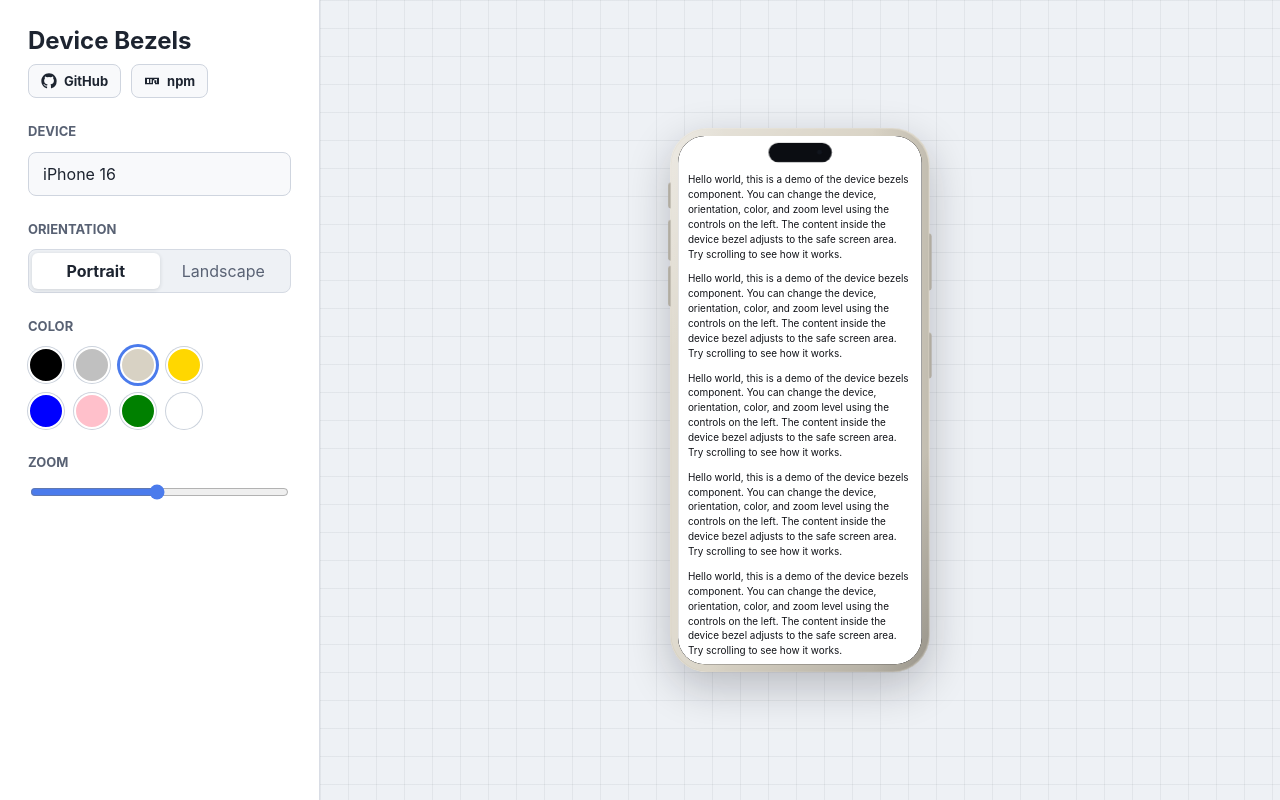
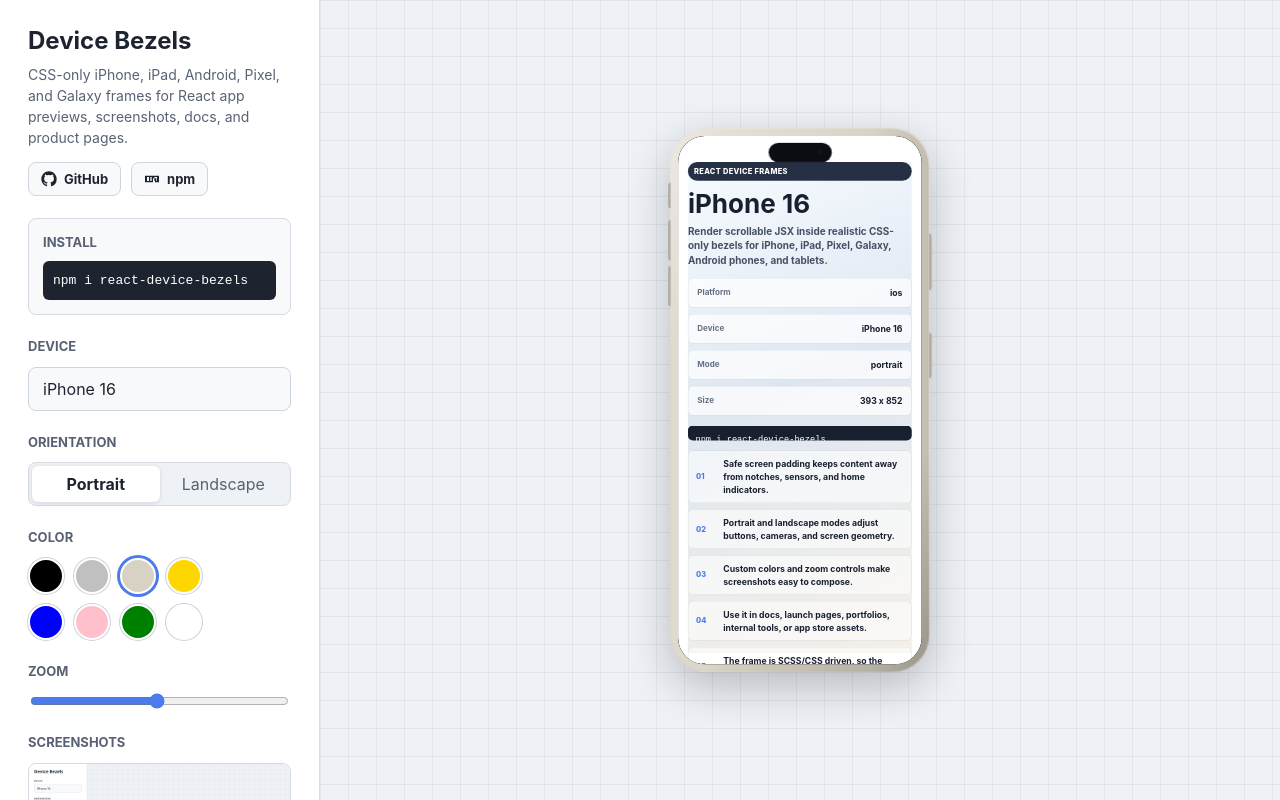
Before and after one commit to ash-negee/device-frames, a React (Vite) app in the folder demo/: page / in a window 1280 px wide. Built offline with nearby package versions, Linux system fonts and the light colour scheme.

Commit message:
Improve demo SEO content

```diff
--- a/demo/index.html
+++ b/demo/index.html
@@ -4,9 +4,33 @@
     <meta charset="UTF-8" />
     <meta name="viewport" content="width=device-width, initial-scale=1.0" />
     <meta name="google-site-verification" content="hpm1WKDZhgKykeQFFSweIYldNLXhGQMLngWZIMak9LE" />
-    <meta name="description" content="Interactive demo for react-device-bezels, a React package for realistic CSS device frames, iPhone mockups, Android frames, iPad frames, and screenshot previews." />
+    <meta name="description" content="React Device Bezels provides realistic CSS-only iPhone, iPad, Android, Pixel, and Galaxy device frames for React app previews, screenshots, docs, and product pages." />
     <link rel="canonical" href="https://ash-negee.github.io/device-frames/" />
-    <title>React Device Bezels Demo</title>
+    <meta property="og:title" content="React Device Bezels" />
+    <meta property="og:description" content="CSS-only iPhone, iPad, Android, Pixel, and Galaxy device frames for React apps, screenshots, documentation, and product pages." />
+    <meta property="og:type" content="website" />
+    <meta property="og:url" content="https://ash-negee.github.io/device-frames/" />
+    <meta property="og:image" content="https://ash-negee.github.io/device-frames/screenshots/iphone-16.png" />
+    <meta name="twitter:card" content="summary_large_image" />
+    <meta name="twitter:title" content="React Device Bezels" />
+    <meta name="twitter:description" content="Realistic CSS-only device frames for React previews, screenshots, docs, and product pages." />
+    <meta name="twitter:image" content="https://ash-negee.github.io/device-frames/screenshots/iphone-16.png" />
+    <script type="application/ld+json">
+      {
+        "@context": "https://schema.org",
+        "@type": "SoftwareSourceCode",
+        "name": "react-device-bezels",
+        "description": "Realistic CSS-only iPhone, iPad, Android, Pixel, and Galaxy device frames for React app previews, screenshots, documentation, and product pages.",
+        "codeRepository": "https://github.com/ash-negee/device-frames",
+        "programmingLanguage": ["TypeScript", "React", "SCSS"],
+        "runtimePlatform": "React",
+        "license": "https://github.com/ash-negee/device-frames/blob/main/LICENSE",
+        "url": "https://ash-negee.github.io/device-frames/",
+        "downloadUrl": "https://www.npmjs.com/package/react-device-bezels",
+        "image": "https://ash-negee.github.io/device-frames/screenshots/iphone-16.png"
+      }
+    </script>
+    <title>React Device Bezels - CSS iPhone and Android Device Frames for React</title>
   </head>
   <body>
     <div id="root"></div>
--- a/demo/src/main.jsx
+++ b/demo/src/main.jsx
@@ -5,6 +5,7 @@
 import "./styles.css";
 
 const colorOptions = ["black", "silver", "natural", "gold", "blue", "pink", "green", "white"];
+const screenshotBase = `${import.meta.env.BASE_URL}screenshots`;
 
 function getInitialValue(name, fallback) {
   return new URLSearchParams(window.location.search).get(name) ?? fallback;
@@ -24,8 +25,12 @@
   return (
     <div className="demo-screen">
       <main>
-        <div className="demo-badge">{device.platform}</div>
+        <div className="demo-badge">React device frames</div>
         <h1>{device.label}</h1>
+        <p className="demo-lede">
+          Render scrollable JSX inside realistic CSS-only bezels for iPhone, iPad, Pixel, Galaxy,
+          Android phones, and tablets.
+        </p>
         <div className="demo-grid">
           {rows.map(([label, value]) => (
             <div key={label} className="demo-row">
@@ -34,11 +39,21 @@
             </div>
           ))}
         </div>
+        <pre className="demo-code">
+          <code>npm i react-device-bezels</code>
+        </pre>
         <div className="demo-list">
-          {Array.from({ length: 20 }, (_, index) => (
-            <article key={index} className="demo-list-item">
+          {[
+            "Safe screen padding keeps content away from notches, sensors, and home indicators.",
+            "Portrait and landscape modes adjust buttons, cameras, and screen geometry.",
+            "Custom colors and zoom controls make screenshots easy to compose.",
+            "Use it in docs, launch pages, portfolios, internal tools, or app store assets.",
+            "The frame is SCSS/CSS driven, so the package stays lightweight.",
+            "Children are regular React nodes, not a static screenshot-only image slot.",
+          ].map((item, index) => (
+            <article key={item} className="demo-list-item">
               <span>{String(index + 1).padStart(2, "0")}</span>
-              <p>Scrollable JSX content stays inside the safe screen area.</p>
+              <p>{item}</p>
             </article>
           ))}
         </div>
@@ -59,6 +74,10 @@
     <div className="app-shell">
       <aside className="controls">
         <h1>Device Bezels</h1>
+        <p className="controls-intro">
+          CSS-only iPhone, iPad, Android, Pixel, and Galaxy frames for React app previews,
+          screenshots, docs, and product pages.
+        </p>
         <nav className="project-links" aria-label="Project links">
           <a href="https://github.com/ash-negee/device-frames" rel="noreferrer" target="_blank">
             <svg aria-hidden="true" viewBox="0 0 24 24">
@@ -73,6 +92,11 @@
             npm
           </a>
         </nav>
+
+        <section className="package-card" aria-labelledby="install-title">
+          <h2 id="install-title">Install</h2>
+          <code>npm i react-device-bezels</code>
+        </section>
 
         <label>
           <span>Device</span>
@@ -128,22 +152,23 @@
             value={zoom}
           />
         </label>
+
+        <section className="preview-assets" aria-labelledby="screenshots-title">
+          <h2 id="screenshots-title">Screenshots</h2>
+          <img
+            alt="React Device Bezels demo showing an iPhone 16 CSS device frame"
+            src={`${screenshotBase}/iphone-16.png`}
+          />
+          <img
+            alt="React Device Bezels demo showing a Galaxy S25 Ultra CSS device frame in landscape"
+            src={`${screenshotBase}/galaxy-s25-ultra-landscape.png`}
+          />
+        </section>
       </aside>
 
       <section className="preview">
         <DeviceFrame color={color} device={deviceName} orientation={orientation} zoom={zoom}>
-          {/* <DemoScreen device={device} orientation={orientation} /> */}
-          <div>
-            <p>Hello world, this is a demo of the device bezels component. You can change the device, orientation, color, and zoom level using the controls on the left. The content inside the device bezel adjusts to the safe screen area. Try scrolling to see how it works.</p>
-            <p>Hello world, this is a demo of the device bezels component. You can change the device, orientation, color, and zoom level using the controls on the left. The content inside the device bezel adjusts to the safe screen area. Try scrolling to see how it works.</p>
-            <p>Hello world, this is a demo of the device bezels component. You can change the device, orientation, color, and zoom level using the controls on the left. The content inside the device bezel adjusts to the safe screen area. Try scrolling to see how it works.</p>
-            <p>Hello world, this is a demo of the device bezels component. You can change the device, orientation, color, and zoom level using the controls on the left. The content inside the device bezel adjusts to the safe screen area. Try scrolling to see how it works.</p>
-            <p>Hello world, this is a demo of the device bezels component. You can change the device, orientation, color, and zoom level using the controls on the left. The content inside the device bezel adjusts to the safe screen area. Try scrolling to see how it works.</p>
-            <p>Hello world, this is a demo of the device bezels component. You can change the device, orientation, color, and zoom level using the controls on the left. The content inside the device bezel adjusts to the safe screen area. Try scrolling to see how it works.</p>
-            <p>Hello world, this is a demo of the device bezels component. You can change the device, orientation, color, and zoom level using the controls on the left. The content inside the device bezel adjusts to the safe screen area. Try scrolling to see how it works.</p>
-            <p>Hello world, this is a demo of the device bezels component. You can change the device, orientation, color, and zoom level using the controls on the left. The content inside the device bezel adjusts to the safe screen area. Try scrolling to see how it works.</p>
-
-          </div>
+          <DemoScreen device={device} orientation={orientation} />
         </DeviceFrame>
       </section>
     </div>
--- a/demo/src/styles.css
+++ b/demo/src/styles.css
@@ -31,7 +31,9 @@
   border-right: 1px solid #d9dde5;
   display: flex;
   flex-direction: column;
-  gap: 24px;
+  gap: 22px;
+  max-height: 100vh;
+  overflow: auto;
   padding: 28px;
 }
 
@@ -41,10 +43,15 @@
   margin: 0;
 }
 
+.controls-intro {
+  color: #596274;
+  font-size: 14px;
+  margin: -12px 0 -8px;
+}
+
 .project-links {
   display: flex;
   gap: 10px;
-  margin-top: -14px;
 }
 
 .project-links a {
@@ -72,6 +79,33 @@
 .project-links a:hover {
   border-color: #4b7bec;
   color: #244fc8;
+}
+
+.package-card {
+  background: #f8f9fb;
+  border: 1px solid #d5dae3;
+  border-radius: 8px;
+  display: grid;
+  gap: 8px;
+  padding: 14px;
+}
+
+.package-card h2,
+.preview-assets h2 {
+  color: #586173;
+  font-size: 13px;
+  margin: 0;
+  text-transform: uppercase;
+}
+
+.package-card code {
+  background: #1d2430;
+  border-radius: 6px;
+  color: #ffffff;
+  display: block;
+  font-size: 13px;
+  overflow-x: auto;
+  padding: 10px;
 }
 
 .controls label {
@@ -145,6 +179,20 @@
   accent-color: #4b7bec;
 }
 
+.preview-assets {
+  display: grid;
+  gap: 10px;
+}
+
+.preview-assets img {
+  background: #eef1f5;
+  border: 1px solid #d5dae3;
+  border-radius: 8px;
+  display: block;
+  height: auto;
+  width: 100%;
+}
+
 .preview {
   align-items: center;
   background:
@@ -170,7 +218,7 @@
 
 .demo-screen main {
   display: grid;
-  gap: 18px;
+  gap: 16px;
   min-height: 100%;
 }
 
@@ -190,6 +238,13 @@
   font-size: 42px;
   line-height: 1.02;
   margin: 0;
+}
+
+.demo-lede {
+  color: #455064;
+  font-size: 16px;
+  font-weight: 650;
+  margin: -6px 0 0;
 }
 
 .demo-grid {
@@ -216,6 +271,16 @@
 
 .demo-row strong {
   font-size: 14px;
+}
+
+.demo-code {
+  background: #182030;
+  border-radius: 8px;
+  color: #ffffff;
+  font-size: 14px;
+  margin: 0;
+  overflow-x: auto;
+  padding: 12px;
 }
 
 .demo-list {
```
Also changed, not shown: demo/public/screenshots/galaxy-s25-ultra-landscape.png (added), demo/public/screenshots/iphone-16.png (added).
